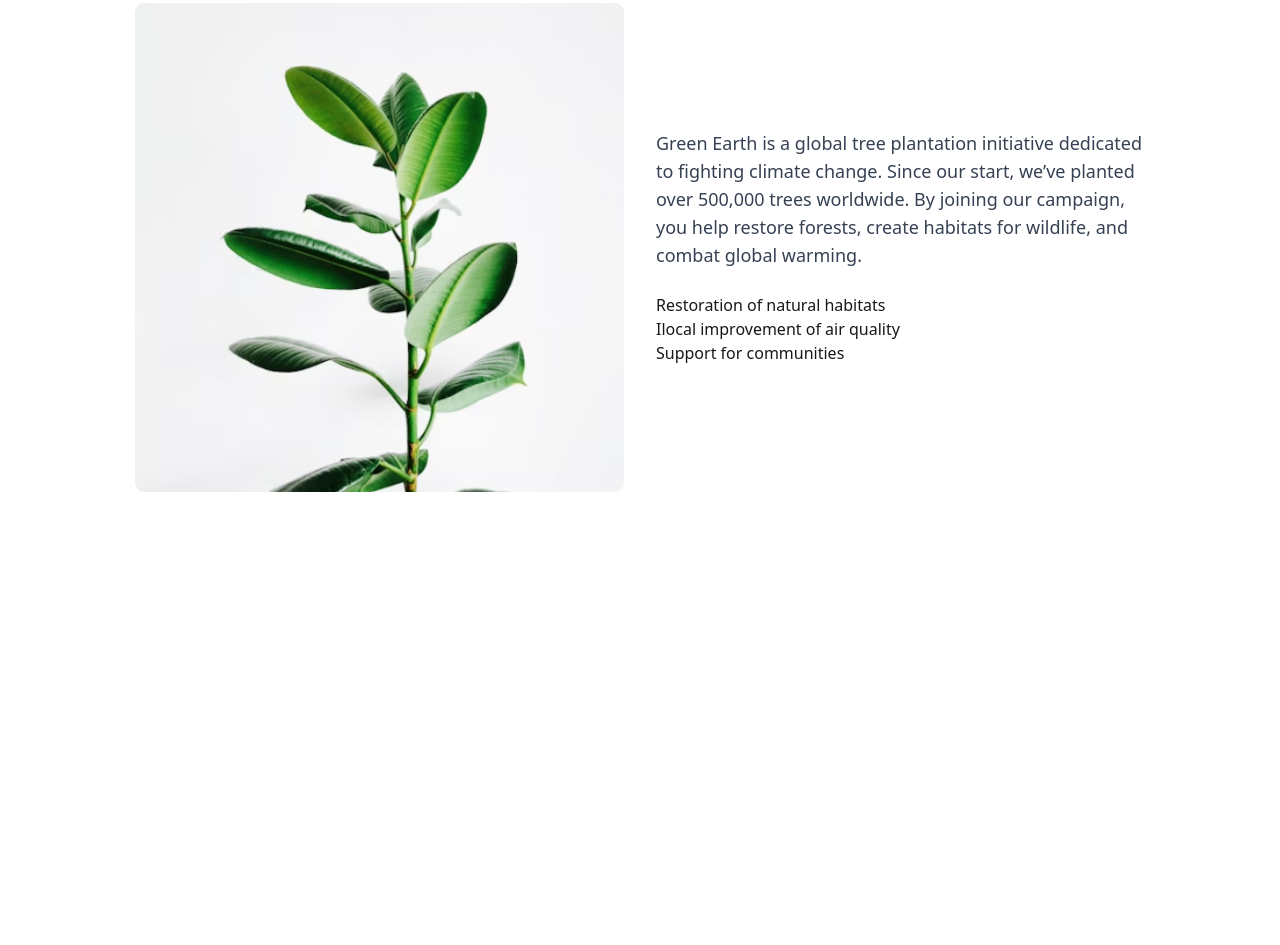
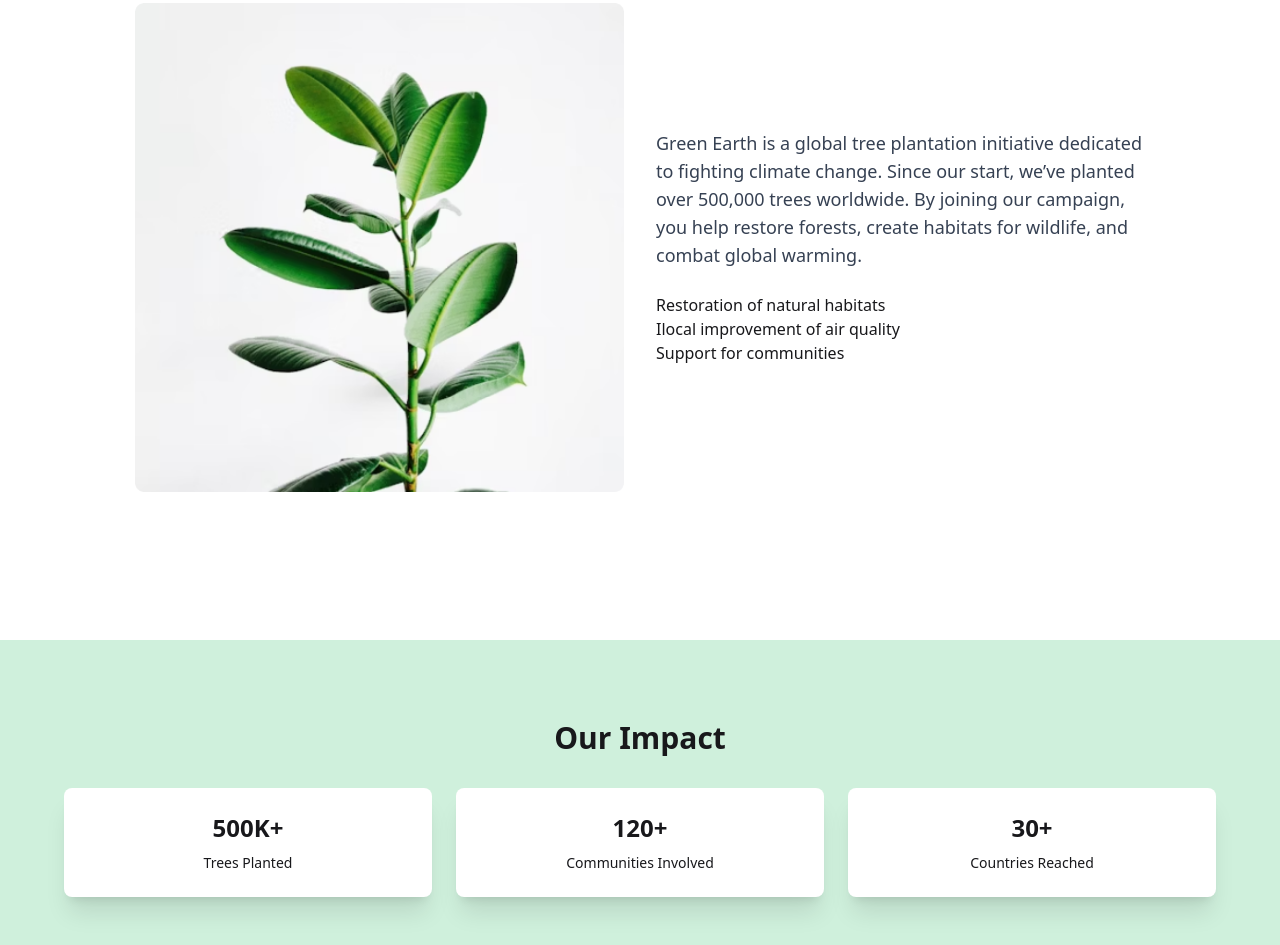
Before and after one commit to taiebasanjida/green-earth, a plain HTML site: page index.html in a window 1280 px wide. Shown: the part 652-1597 px from the top of the page. Before the commit the page ends 1252 px from the top, so only its background shows below. Drawn offline with nearby package versions, Linux system fonts and the light colour scheme.

Commit message:
our impect section

```diff
--- a/index.html
+++ b/index.html
@@ -70,7 +70,7 @@
 
     </section>
 
-
+    <!-- about the campaign -->
 
          <section class="w-full max-w-[1920px] mx-auto py-12 px-4 md:px-8 bg-white">
         <h2 class="text-3xl md:text-4xl font-bold text-[#1F803D] text-center mb-8">About the Campaign</h2>
@@ -95,5 +95,34 @@
     </section>
 
 
+
+    <!-- Our Impact -->
+    <section id="impact" class="w-full max-w-[1920px] mt-10 py-12 px-12 bg-[#CFF0DC]">
+        <div class="container mx-auto px-4 ">
+            <h2 class="text-3xl font-bold text-center mb-8 mt-8">Our Impact</h2>
+            <div class="grid grid-cols-1 md:grid-cols-3 gap-6">
+                <div class="card bg-base-100 shadow-xl">
+                    <div class="card-body text-center">
+                        <h3 class="text-2xl font-semibold">500K+</h3>
+                        <p>Trees Planted</p>
+                    </div>
+                </div>
+                <div class="card bg-base-100 shadow-xl">
+                    <div class="card-body text-center">
+                        <h3 class="text-2xl font-semibold">120+</h3>
+                        <p>Communities Involved</p>
+                    </div>
+                </div>
+                <div class="card bg-base-100 shadow-xl">
+                    <div class="card-body text-center">
+                        <h3 class="text-2xl font-semibold">30+</h3>
+                        <p>Countries Reached</p>
+                    </div>
+                </div>
+            </div>
+        </div>
+    </section>
+
+
 </body>
 </html>
```
